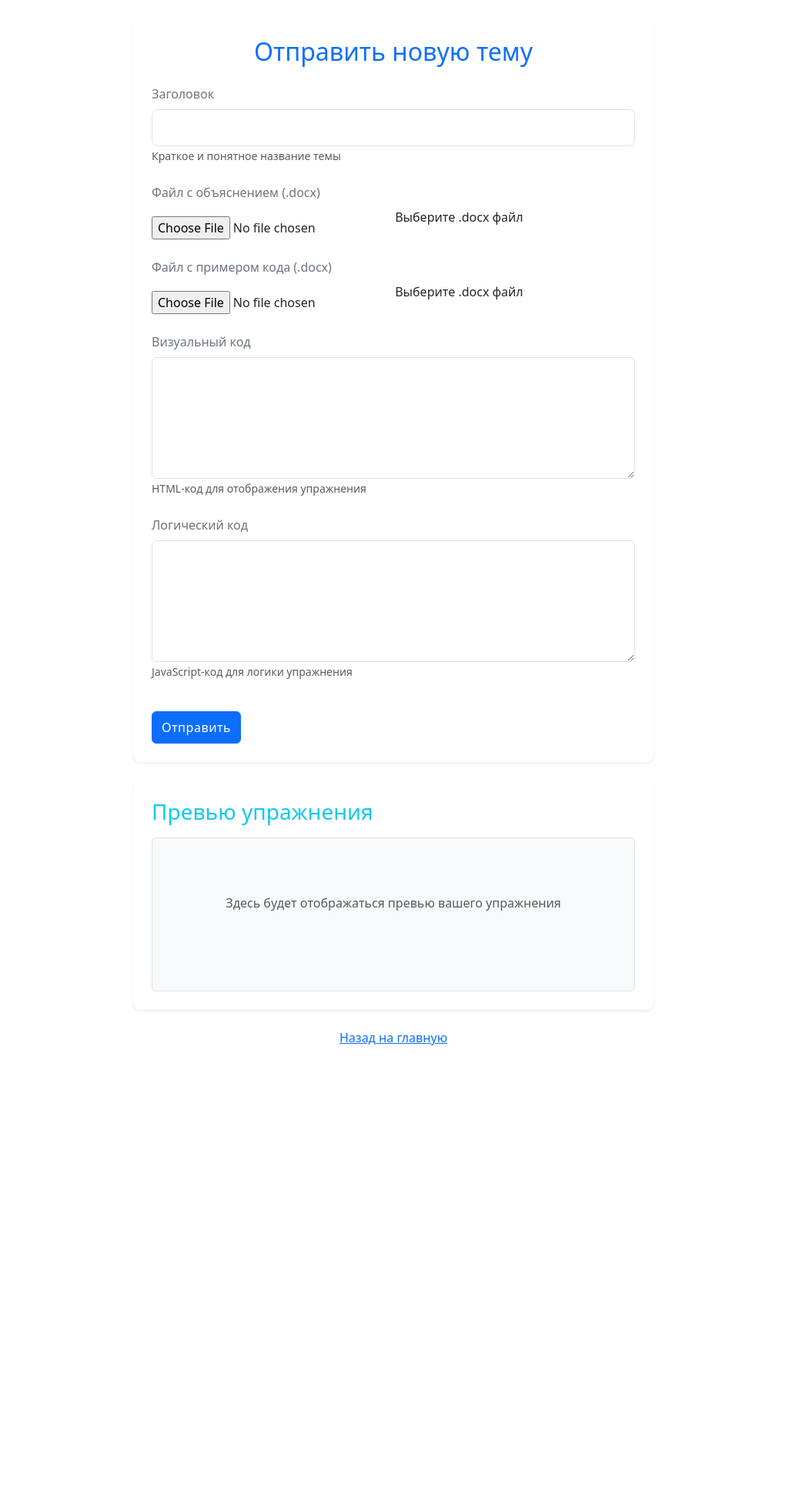
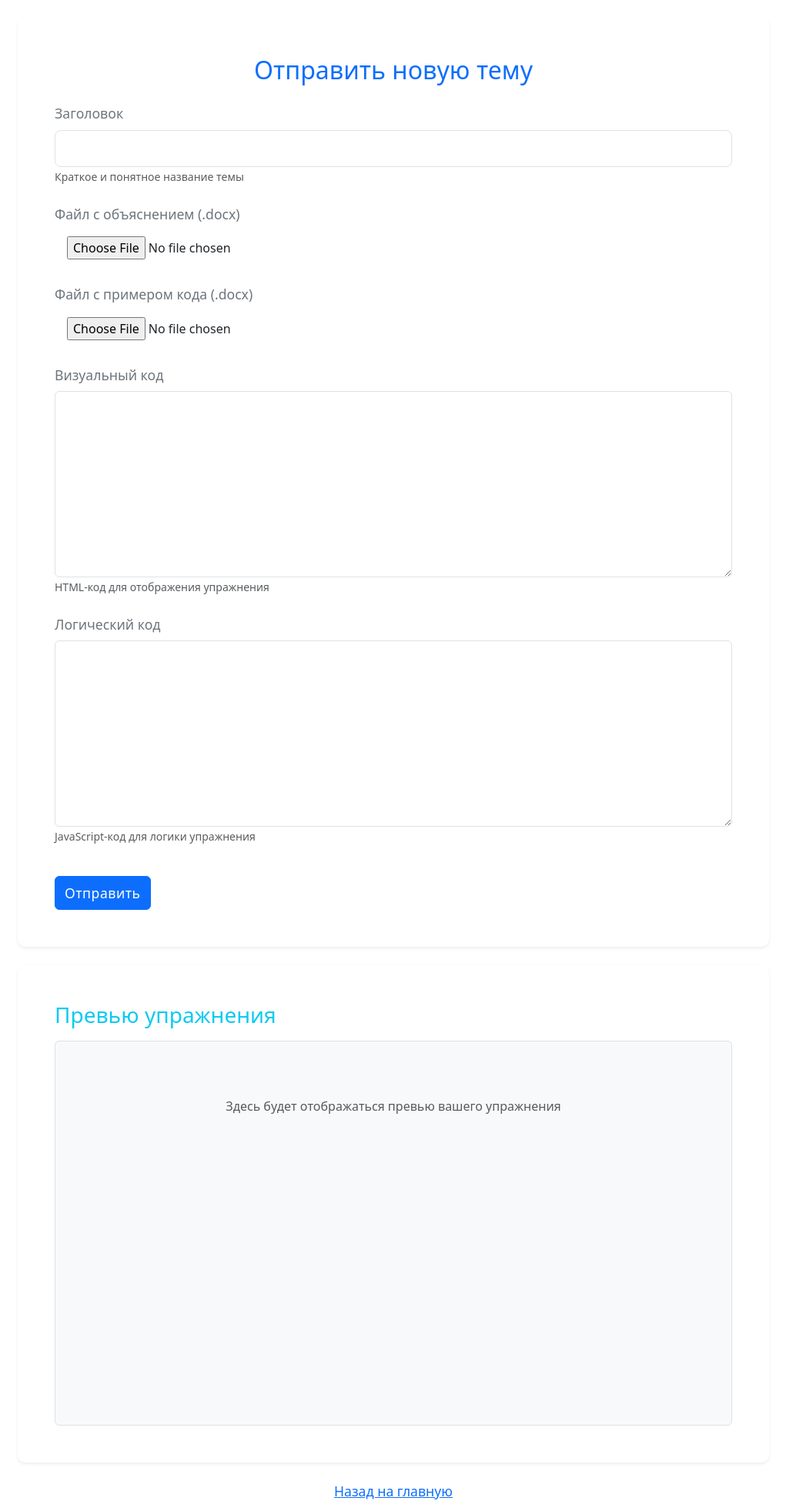
Before and after one commit to nikww/Algoproject, a Django app: page /submit-topic/ in a window 1280 px wide. Shown: the whole page at 77% size, without its empty margins (129-1150 px from the left). Before the commit the page ends 1358 px from the top, so only its background shows below. Run offline with Django 4.2, Linux system fonts and the light colour scheme.

Commit message:
few fixes

```diff
--- a/algoproject/algosite/templates/algosite/login.html
+++ b/algoproject/algosite/templates/algosite/login.html
@@ -1,12 +1,12 @@
 {% extends 'algosite/base.html' %}
 {% load form_tags %}
 
-{% block title %}Вход для администрации{% endblock %}
+{% block title %}Вход для модерации{% endblock %}
 
 {% block content %}
 <div class="container d-flex justify-content-center align-items-center" style="min-height: 80vh;">
   <div class="card p-4 shadow" style="max-width: 350px; width: 100%;">
-    <h1 class="text-center mb-4" style="color: #3b49df;">Вход для администрации</h1>
+    <h1 class="text-center mb-4" style="color: #3b49df;">Вход для модерации</h1>
     <form method="post">
       {% csrf_token %}
       {{ form.non_field_errors }}
--- a/algoproject/algosite/templates/algosite/submit_topic.html
+++ b/algoproject/algosite/templates/algosite/submit_topic.html
@@ -4,9 +4,9 @@
 {% block title %}Отправить новую тему{% endblock %}
 
 {% block content %}
-<div class="container mt-4" style="max-width: 700px;">
+<div class="container mt-4" style="max-width: 1000px;">
   <div class="card shadow-sm border-0">
-    <div class="card-body p-4">
+    <div class="card-body p-5">
       <h2 class="text-center mb-4 text-primary font-weight-bold">
         <i class="fas fa-plus-circle mr-2"></i>Отправить новую тему
       </h2>
@@ -35,11 +35,9 @@
           </label>
           <div class="custom-file">
             {{ form.explanation_file|add_class:"custom-file-input" }}
-            <label class="custom-file-label" for="{{ form.explanation_file.id_for_label }}">Выберите .docx файл</label>
           </div>
           {{ form.explanation_file.errors }}
         </div>
-
 
         <div class="form-group mb-4">
           <label for="{{ form.example_code_file.id_for_label }}" class="font-weight-bold text-secondary">
@@ -47,17 +45,16 @@
           </label>
           <div class="custom-file">
             {{ form.example_code_file|add_class:"custom-file-input" }}
-            <label class="custom-file-label" for="{{ form.example_code_file.id_for_label }}">Выберите .docx файл</label>
           </div>
           {{ form.example_code_file.errors }}
         </div>
-
 
         <div class="form-group mb-4">
           <label for="{{ form.exercise_render_code.id_for_label }}" class="font-weight-bold text-secondary">
             <i class="fab fa-html5 mr-2"></i>Визуальный код
           </label>
-          {{ form.exercise_render_code|add_class:"form-control" }}
+          <textarea name="{{ form.exercise_render_code.name }}" id="{{ form.exercise_render_code.id_for_label }}"
+            class="form-control" rows="10" style="width:100%;font-family:monospace;">{{ form.exercise_render_code.value|default_if_none:'' }}</textarea>
           <small class="form-text text-muted">HTML-код для отображения упражнения</small>
           {{ form.exercise_render_code.errors }}
         </div>
@@ -66,12 +63,13 @@
           <label for="{{ form.exercise_logic_code.id_for_label }}" class="font-weight-bold text-secondary">
             <i class="fas fa-cogs mr-2"></i>Логический код
           </label>
-          {{ form.exercise_logic_code|add_class:"form-control" }}
+          <textarea name="{{ form.exercise_logic_code.name }}" id="{{ form.exercise_logic_code.id_for_label }}"
+            class="form-control" rows="10" style="width:100%;font-family:monospace;">{{ form.exercise_logic_code.value|default_if_none:'' }}</textarea>
           <small class="form-text text-muted">JavaScript-код для логики упражнения</small>
           {{ form.exercise_logic_code.errors }}
         </div>
 
-        <button type="submit" class="btn btn-primary btn-block py-2 mt-3">
+        <button type="submit" class="btn btn-primary btn-block py-2 mt-3" style="font-size: 1.1rem;">
           <i class="fas fa-paper-plane mr-2"></i>Отправить
         </button>
       </form>
@@ -79,17 +77,17 @@
   </div>
 
   <div class="card shadow-sm border-0 mt-4">
-    <div class="card-body p-4">
+    <div class="card-body p-5">
       <h3 class="mb-3 text-info">
         <i class="fas fa-eye mr-2"></i>Превью упражнения
       </h3>
-      <div id="preview" class="border p-4 bg-light rounded" style="min-height: 200px;">
+      <div id="preview" class="border p-4 bg-light rounded" style="min-height: 500px; width: 100%; overflow: auto;">
         <p class="text-muted text-center my-5">Здесь будет отображаться превью вашего упражнения</p>
       </div>
     </div>
   </div>
 
-  <a href="{% url 'index' %}" class="d-block mt-4 text-center text-primary font-weight-bold">
+  <a href="{% url 'index' %}" class="d-block mt-4 text-center text-primary font-weight-bold" style="font-size: 1.1rem;">
     <i class="fas fa-arrow-left mr-2"></i>Назад на главную
   </a>
 </div>
@@ -136,12 +134,20 @@
 
   .form-group label {
     margin-bottom: 0.5rem;
+    font-size: 1.1rem;
   }
 
   .custom-file-label {
     overflow: hidden;
     text-overflow: ellipsis;
     white-space: nowrap;
+    font-size: 1rem;
+    padding: 0.5rem 1rem;
+  }
+
+  .custom-file-input {
+    height: auto;
+    padding: 0.5rem 1rem;
   }
 
   #preview {
@@ -152,5 +158,10 @@
     font-weight: 500;
     letter-spacing: 0.5px;
   }
+
+  textarea.form-control {
+    font-size: 0.95rem;
+    line-height: 1.5;
+  }
 </style>
 {% endblock %}
```
Also changed, not shown: algoproject/algosite/templates/algosite/detail.html (+7 -12 lines), algoproject/algosite/templates/algosite/topic_requests.html (+112 -1 lines).
